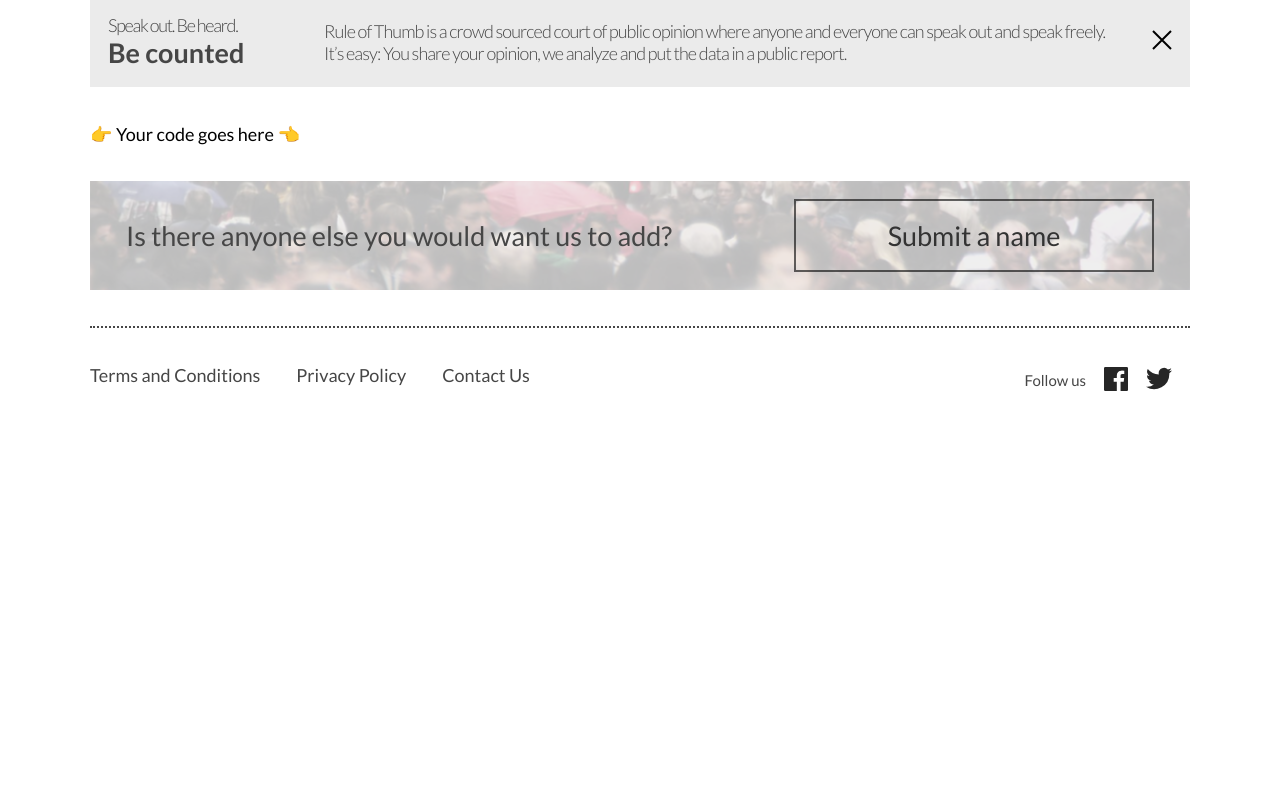
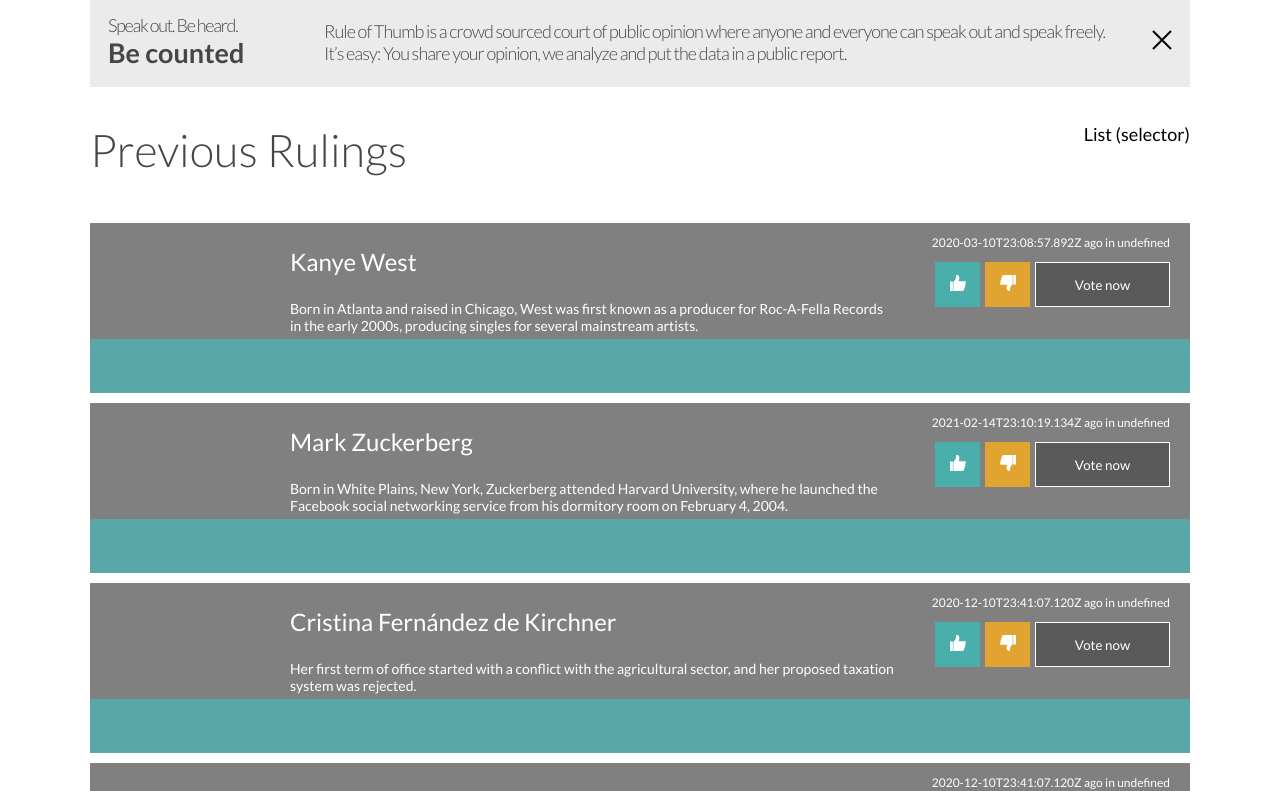
Before and after one commit to gustavoeffting/rule-of-thumb, a Vue app: page / in a window 1280 px wide. Shown: the part 740-1531 px from the top of the page. Before the commit the page ends 1189 px from the top, so only its background shows below. Built offline with nearby package versions, Linux system fonts and the light colour scheme.

Commit message:
general design and basic vote logic

```diff
--- a/src/App.vue
+++ b/src/App.vue
@@ -87,9 +87,7 @@
       </button>
     </aside>
     <main role="main">
-      <!-- Start: Implementation -->
-      👉 Your code goes here 👈
-      <!-- End: Implementation -->
+      <PreviousRulings />
     </main>
     <aside class="banner banner-bottom" role="doc-tip" aria-label="Submit a name">
       <img
@@ -141,9 +139,10 @@
   </div>
 </template>
 <script setup>
-import Search from './assets/img/search.svg?component'
-import ThumbsUp from './assets/img/thumbs-up.svg?component'
-import ThumbsDown from './assets/img/thumbs-down.svg?component'
+import Search from './assets/img/search.svg?component';
+import ThumbsUp from './assets/img/thumbs-up.svg?component';
+import ThumbsDown from './assets/img/thumbs-down.svg?component';
+import PreviousRulings from './components/PreviousRulings.vue';
 </script>
 <style scoped>
 
--- /dev/null
+++ b/src/components/PreviousRulings.vue
@@ -0,0 +1,24 @@
+<template>
+  <div class="previous-rulings-header">
+    <h2>Previous Rulings</h2>
+    <span>List (selector)</span>
+  </div>
+  <div v-for="ruling in previousRulings">
+    <RulingDetails :ruling="ruling"/>
+  </div>
+</template>
+<script setup>
+import { ref } from 'vue';
+import RulingDetails from './RulingDetails.vue';
+import { data } from '../assets/data.json';
+
+const previousRulings = ref(data);
+
+</script>
+<style scoped>
+.previous-rulings-header {
+  display: flex;
+  justify-content: space-between;
+}
+
+</style>
--- /dev/null
+++ b/src/components/RulingDetails.vue
@@ -0,0 +1,126 @@
+<template>
+  <div class="ruling-details">
+    <div class="ruling-info">
+      <div class="ruling-info-details">
+        <p class="ruling-name">{{ props.ruling.name }}</p>
+        <p class="ruling-description">{{ props.ruling.description }}</p>
+      </div>
+      <div class="ruling-info-buttons">
+        <p class="ruling-date">{{ hasVoted ? 'Thank you for you vote!' : `${props.ruling.lastUpdated} ago in ${category}` }}</p>
+        <div class="button-options">
+          <div v-if="!hasVoted">
+            <button class="icon-button btn-option" :class="{ 'btn-vote-selected': vote === true }" @click="vote = true" aria-label="thumbs up">
+              <ThumbsUp alt="thumbs up"/>
+            </button>
+            <button class="icon-button btn-option" :class="{ 'btn-vote-selected': vote === false }" @click="vote = false" aria-label="thumbs down">
+              <ThumbsDown alt="thumbs down" />
+            </button>
+          </div>
+          <button class="btn-vote" :class="{ 'btn-disabled': vote === null }" :disabled="vote === null" @click="handleVote()">
+            {{ hasVoted ? 'Vote Again' : 'Vote now' }}
+          </button>
+        </div>
+      </div>
+    </div>
+    <div class="vote-percentage"></div>
+  </div>
+</template>
+<script setup>
+import ThumbsUp from '../assets/img/thumbs-up.svg?component';
+import ThumbsDown from '../assets/img/thumbs-down.svg?component';
+
+import { ref } from 'vue';
+
+const vote = ref(null);
+const hasVoted = ref(false);
+
+const handleVote = () => {
+  if (hasVoted.value) {
+    hasVoted.value = false;
+    vote.value = null;
+  } else {
+    // TODO: implement vote logic and add to data.json
+    // vote.value
+    hasVoted.value = true;
+  }
+}
+
+const props = defineProps(['ruling']);
+// console.log(props.ruling)
+</script>
+<style scoped>
+.ruling-details {
+  margin-top: 10px;
+  width: 100%;
+  max-width: 1100px;
+  height: 170px;
+  background-color: gray;
+  color: white;
+}
+
+.ruling-info {
+  display: flex;
+  height: 116px;
+}
+
+.ruling-info-details {
+  width: 55%;
+  margin-left: 200px;
+}
+
+.ruling-info-buttons {
+  width: 25%;
+}
+
+.ruling-name {
+  font-size: 24px;
+}
+
+.ruling-date {
+  font-size: 12px;
+  text-align: end;
+}
+
+.ruling-description {
+  font-size: 14px;
+}
+
+.vote-percentage {
+  width: 100%;
+  height: 54px;
+  background-color: aqua;
+  opacity: 0.3;
+}
+
+.button-options {
+  display: flex;
+  justify-content: end;
+  align-items: center;
+}
+
+.btn-vote {
+  width: 135px;
+  height: 45px;
+  background-color: rgb(0, 0, 0, .5);
+  color: white;
+  border: 1px solid white;
+  padding: 5px 10px;
+  margin-left: 5px;
+  cursor: pointer;
+}
+
+.btn-disabled {
+  background-color: rgb(0, 0, 0, .3);
+}
+
+.btn-option {
+  width: 45px;
+  height: 45px;
+  margin-left: 5px;
+  cursor: pointer;
+}
+
+.btn-vote-selected {
+  border: 1px solid white;
+}
+</style>
```
